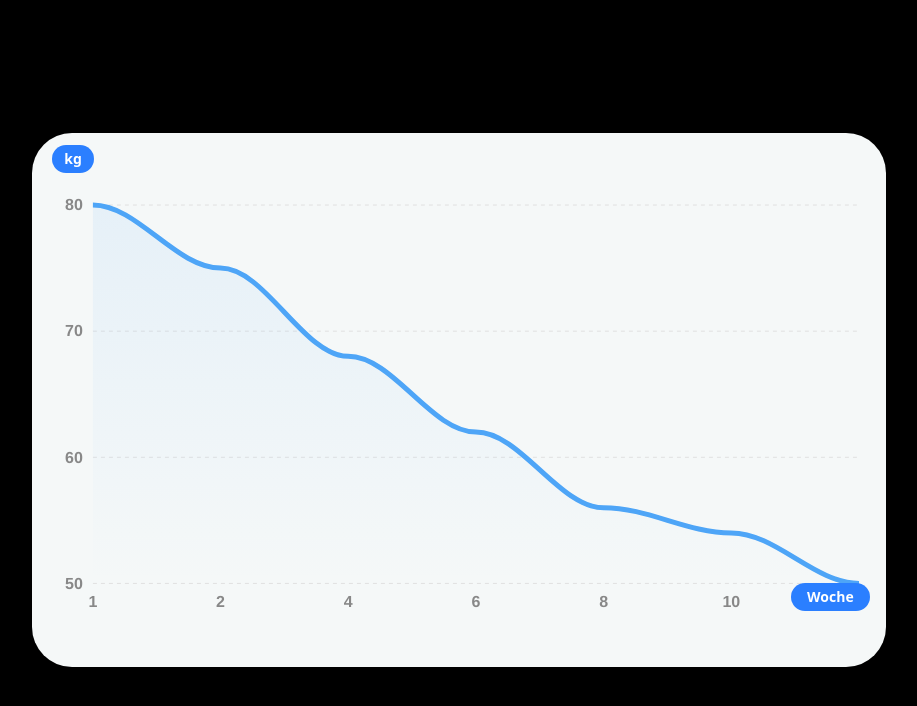
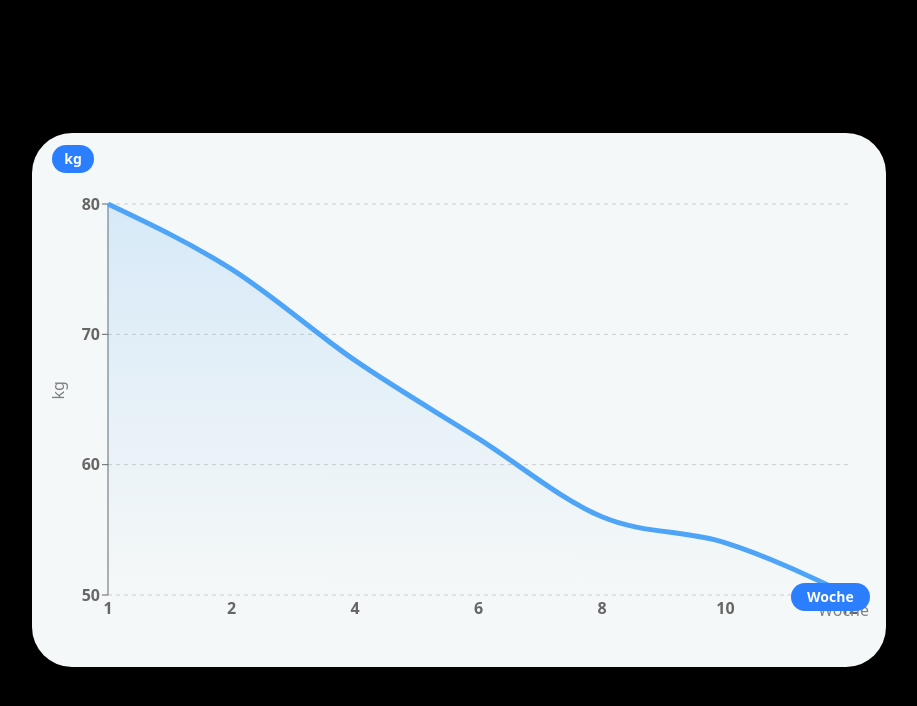
Before and after one commit to Taimoor725/weight-linechart, a Next.js app: page / in a window 1280 px wide. Shown: the top 706 px of the page, without its empty margins (181-1098 px from the left). Built offline with nearby package versions, Linux system fonts and the light colour scheme.

Commit message:
lien animation change

```diff
--- a/app/layout.js
+++ b/app/layout.js
@@ -20,6 +20,7 @@ export default function RootLayout({ children }) {
   return (
     <html lang="en">
       <body
+         cz-shortcut-listen="true"
         className={`${geistSans.variable} ${geistMono.variable} antialiased`}
       >
         {children}
--- a/components/WeightChart.js
+++ b/components/WeightChart.js
@@ -1,129 +1,97 @@
 'use client'
 
 import React from 'react';
-import dynamic from 'next/dynamic';
-const Chart = dynamic(() => import('react-apexcharts'), { ssr: false });
+import {
+  AreaChart, Area, XAxis, YAxis, CartesianGrid, Tooltip, ResponsiveContainer, defs, linearGradient, Legend
+} from 'recharts';
+
+const data = [
+  { week: 1, weight: 80 },
+  { week: 2, weight: 75 },
+  { week: 4, weight: 68 },
+  { week: 6, weight: 62 },
+  { week: 8, weight: 56 },
+  { week: 10, weight: 54 },
+  { week: 12, weight: 50 }
+];
+
+const CustomTooltip = ({ active, payload }) => {
+  if (active && payload && payload.length) {
+    const value = payload[0].value;
+    return (
+      <div style={{
+        width: '8rem',
+        height: '8rem',
+        display: 'flex',
+        flexDirection: 'column',
+        alignItems: 'center',
+        justifyContent: 'center',
+        color: 'black',
+        fontWeight: 'bold',
+        fontSize: '0.875rem',
+        textAlign: 'center',
+      }}>
+        <div style={{
+          backgroundColor: '#a3e635',
+          width: '6rem',
+          height: '6rem',
+          borderRadius: '9999px',
+          display: 'flex',
+          flexDirection: 'column',
+          alignItems: 'center',
+          justifyContent: 'center'
+        }}>
+          Ziel<br />{value} kg
+        </div>
+      </div>
+    );
+  }
+
+  return null;
+};
 
 export default function WeightChart() {
-    const series = [
-        {
-            name: 'Gewicht',
-            data: [80, 75, 68, 62, 56, 54, 50],
-            labels: {
-                style: {
-                    fontSize: "0px"
-                }
-            }
-        }
-    ];
-
-    const options = {
-        chart: {
-            type: 'area',
-            toolbar: { show: false },
-            zoom: { enabled: false },
-            foreColor: '#888',
-        },
-        dataLabels: {
-            enabled: false
-        },
-        grid: {
-            strokeDashArray: 4,
-            yaxis: { lines: { show: true } },
-            xaxis: { lines: { show: false } }
-        },
-        xaxis: {
-            categories: [1, 2, 4, 6, 8, 10,],
-            labels: {
-                style: {
-                    fontSize: '16px',
-                    fontWeight: 600
-                }
-            },
-            axisTicks: { show: false },
-            axisBorder: { show: false },
-        },
-        yaxis: {
-
-            categories: [50, 60, 7, 70, 80],
-            tickAmount: 4,
-            labels: {
-                style: {
-                    fontSize: '16px',
-                    fontWeight: 600
-                }
-            }
-        },
-        stroke: {
-            curve: 'smooth',
-            width: 5,
-            colors: ['#4ea5f7']
-        },
-        fill: {
-            type: 'gradient',
-            gradient: {
-                shadeIntensity: 0,
-                opacityFrom: 0.3,
-                opacityTo: 0,
-                stops: [0, 100]
-            },
-            colors: ['#4ea5f7']
-        },
-        // markers: {
-        //   size: [6, 6, 6, 6, 6, 10],
-        //   strokeWidth: [3, 3, 3, 3, 3, 4],
-        //   strokeColors: ['#4ea5f7'],
-        //   colors: ['#fff'],
-        //   hover: {
-        //     sizeOffset: 2
-        //   }
-        // },
-        tooltip: {
-            enabled: true,
-            custom: function ({ series, seriesIndex, dataPointIndex, w }) {
-                const value = series[seriesIndex][dataPointIndex];
-                return `
-        <div style="
-                  width: 8rem;
-                  height: 8rem;
-                  display: flex;
-                  flex-direction: column;
-                  align-items: center;
-                  justify-content: center;
-                  color: black;
-                  font-weight: bold;
-                  font-size: 0.875rem;
-                  text-align: center;
-                ">
-                  <div style="
-                    background-color: #a3e635;
-                    width: 6rem;
-                    height: 6rem;
-                    border-radius: 9999px;
-                    display: flex;
-                    flex-direction: column;
-                    align-items: center;
-                    justify-content: center;
-                  ">
-                    Ziel<br>${value} kg
-                  </div>
-                </div>
-
-          `;
-            }
-        }
-
-    };
-
-
   return (
     <div className="bg-[#f5f8f8] p-4 rounded-[40px] w-2/3 h-2/3 flex justify-center items-center mx-auto relative shadow-sm">
-            <Chart options={options} series={series} type="area" height={"90%"} className="w-full" />
+      <ResponsiveContainer width="100%" height="90%">
+        <AreaChart data={data} margin={{ top: 30, right: 20, left: 0, bottom: 0 }}>
+          <defs>
+            <linearGradient id="weightGradient" x1="0" y1="0" x2="0" y2="1">
+              <stop offset="0%" stopColor="#4ea5f7" stopOpacity={0.3} />
+              <stop offset="100%" stopColor="#4ea5f7" stopOpacity={0} />
+            </linearGradient>
+          </defs>
+          <CartesianGrid strokeDasharray="4" vertical={false} />
+          <XAxis
+            dataKey="week"
+            tick={{ fontSize: 16, fontWeight: 600 }}
+            tickLine={false}
+            axisLine={false}
+            label={{ value: 'Woche', position: 'insideRight', offset: -20 }}
+          />
+          <YAxis
+            tick={{ fontSize: 16, fontWeight: 600 }}
+            tickCount={4}
+            domain={[50,60,70,80]}
+            label={{ value: 'kg', angle: -90, position: 'insideLeft', offset: 10 }}
+          />
+          <Tooltip content={<CustomTooltip />} />
+          <Area
+            type="monotone"
+            dataKey="weight"
+            stroke="#4ea5f7"
+            strokeWidth={5}
+            fill="url(#weightGradient)"
+            dot={false}
+            activeDot={false}
+          />
+        </AreaChart>
+      </ResponsiveContainer>
 
       <div className="absolute top-3 left-5 bg-blue-500 text-white px-3 py-1 rounded-full font-bold text-sm">
         kg
       </div>
-            <div style={{ borderColor: "" }} className="absolute right-4 bottom-[3.5rem] bg-blue-500 text-white px-4 py-1 rounded-full font-bold text-sm">
+      <div className="absolute right-4 bottom-[3.5rem] bg-blue-500 text-white px-4 py-1 rounded-full font-bold text-sm">
         Woche
       </div>
     </div>
--- a/package.json
+++ b/package.json
@@ -13,7 +13,8 @@
     "next": "15.3.0",
     "react": "^19.0.0",
     "react-apexcharts": "^1.7.0",
-    "react-dom": "^19.0.0"
+    "react-dom": "^19.0.0",
+    "recharts": "^2.15.2"
   },
   "devDependencies": {
     "@tailwindcss/postcss": "^4",
```
Also changed, not shown: 1 other file (tests, documents, lock files or other folders). Lines whose indentation alone changed are shown as unchanged.
